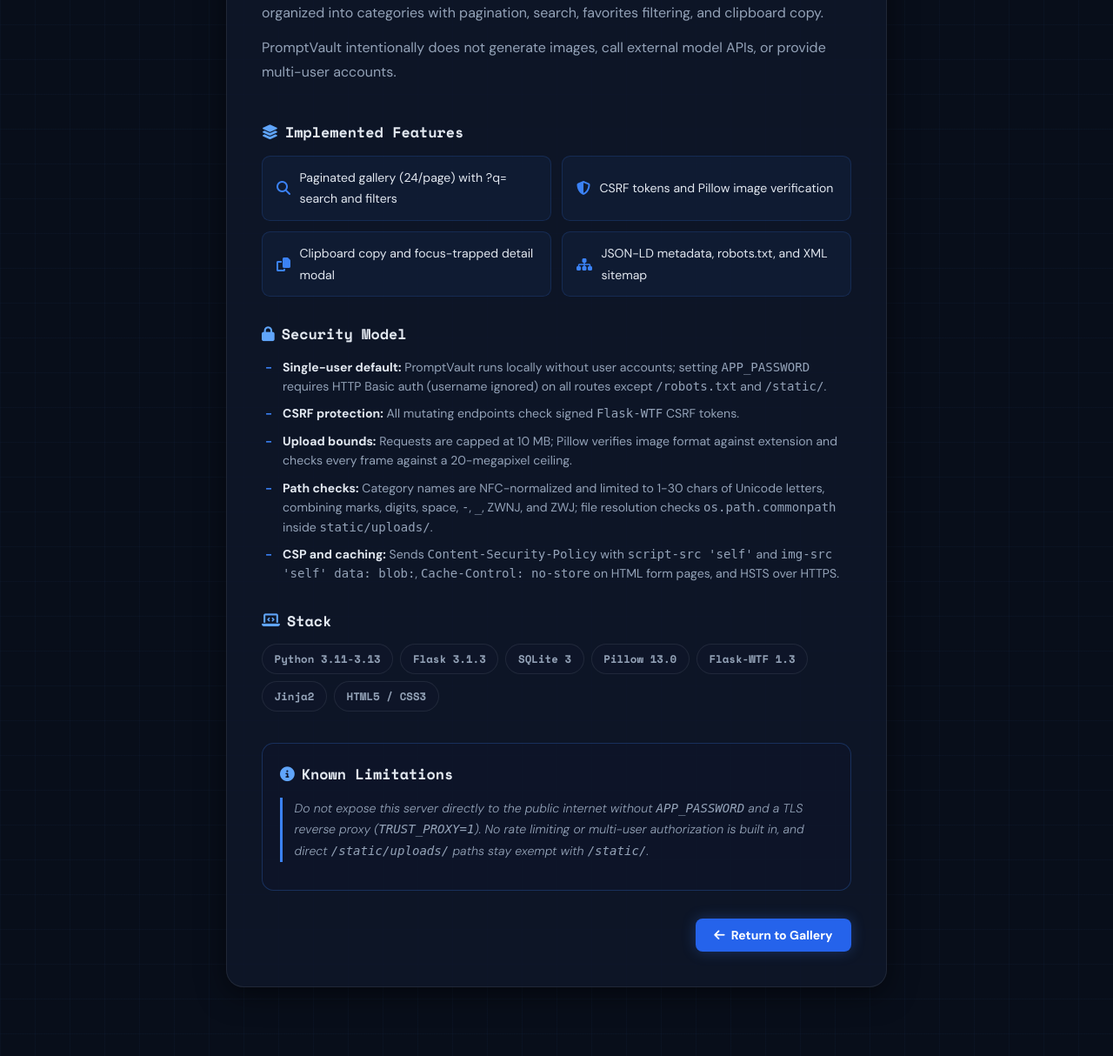
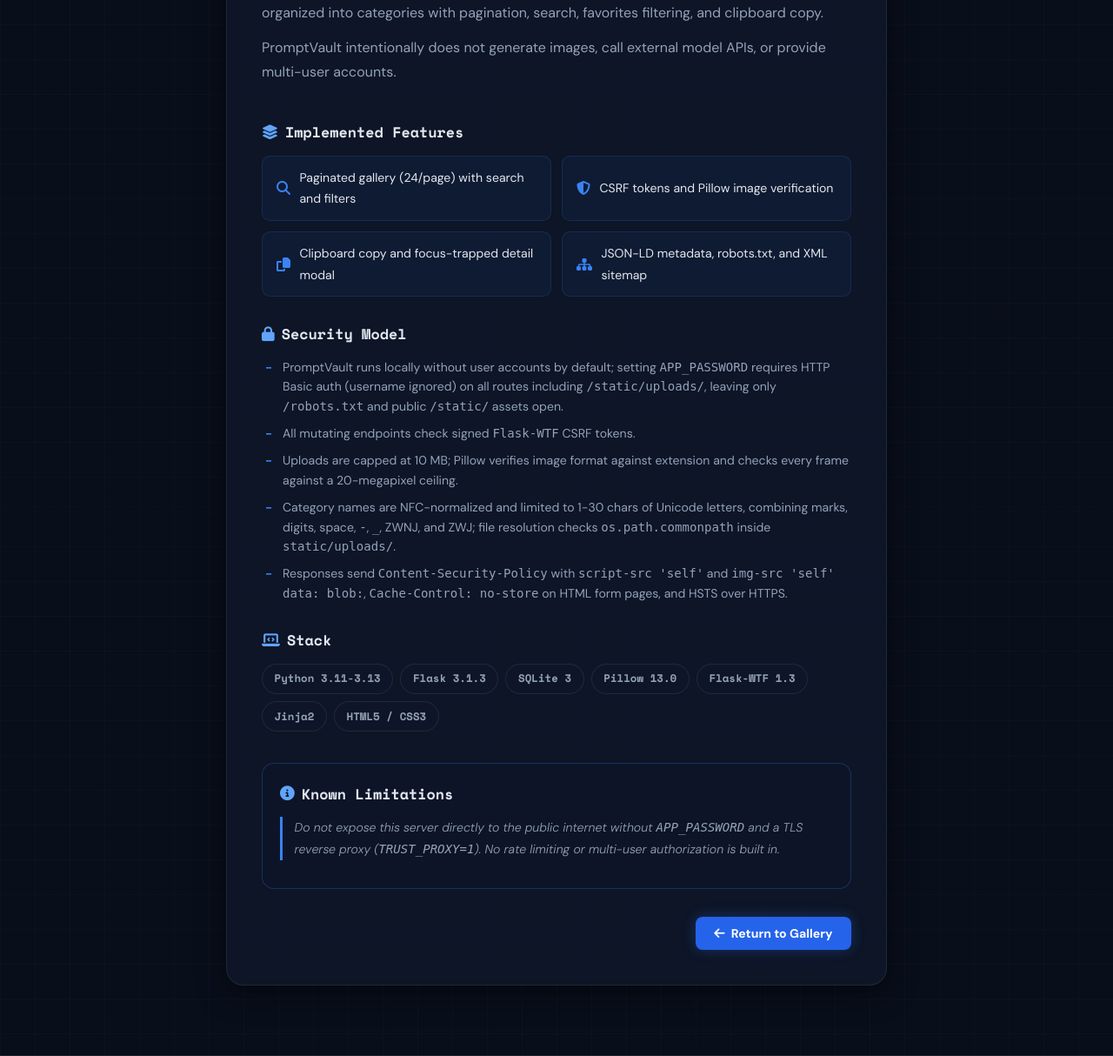
Before and after one commit to Adel-dev-2001/PromptVault, a Flask app: page /about in a window 1280 px wide. Shown: the part 412-1626 px from the top of the page at 87% size. Run offline with Flask 3, Linux system fonts and the light colour scheme; some libraries are stand-ins or nearby versions.

Commit message:
docs: streamline README features, add Docker cookie note, and add CHANGELOG
Trim README Features to concise user-visible bullets, move technical implementation details into Architecture and Security, remove the outdated /static/uploads/ auth caveat from README and About, add the local Docker Secure cookie note for Chrome/Firefox/Safari, and add CHANGELOG.md with a hand-written v1.0.0 entry from commit history.

```diff
--- a/templates/about.html
+++ b/templates/about.html
@@ -30,7 +30,7 @@
                 <div class="about-features">
                     <div class="feature-item">
                         <i class="fas fa-search" aria-hidden="true"></i>
-                        <span>Paginated gallery (24/page) with ?q= search and filters</span>
+                        <span>Paginated gallery (24/page) with search and filters</span>
                     </div>
                     <div class="feature-item">
                         <i class="fas fa-shield-alt" aria-hidden="true"></i>
@@ -50,11 +50,11 @@
             <section class="about-section">
                 <h2><i class="fas fa-lock" aria-hidden="true"></i> Security Model</h2>
                 <ul class="specs-list">
-                    <li><strong>Single-user default:</strong> PromptVault runs locally without user accounts; setting <code>APP_PASSWORD</code> requires HTTP Basic auth (username ignored) on all routes except <code>/robots.txt</code> and <code>/static/</code>.</li>
-                    <li><strong>CSRF protection:</strong> All mutating endpoints check signed <code>Flask-WTF</code> CSRF tokens.</li>
-                    <li><strong>Upload bounds:</strong> Requests are capped at 10 MB; Pillow verifies image format against extension and checks every frame against a 20-megapixel ceiling.</li>
-                    <li><strong>Path checks:</strong> Category names are NFC-normalized and limited to 1-30 chars of Unicode letters, combining marks, digits, space, <code>-</code>, <code>_</code>, ZWNJ, and ZWJ; file resolution checks <code>os.path.commonpath</code> inside <code>static/uploads/</code>.</li>
-                    <li><strong>CSP and caching:</strong> Sends <code>Content-Security-Policy</code> with <code>script-src 'self'</code> and <code>img-src 'self' data: blob:</code>, <code>Cache-Control: no-store</code> on HTML form pages, and HSTS over HTTPS.</li>
+                    <li>PromptVault runs locally without user accounts by default; setting <code>APP_PASSWORD</code> requires HTTP Basic auth (username ignored) on all routes including <code>/static/uploads/</code>, leaving only <code>/robots.txt</code> and public <code>/static/</code> assets open.</li>
+                    <li>All mutating endpoints check signed <code>Flask-WTF</code> CSRF tokens.</li>
+                    <li>Uploads are capped at 10 MB; Pillow verifies image format against extension and checks every frame against a 20-megapixel ceiling.</li>
+                    <li>Category names are NFC-normalized and limited to 1-30 chars of Unicode letters, combining marks, digits, space, <code>-</code>, <code>_</code>, ZWNJ, and ZWJ; file resolution checks <code>os.path.commonpath</code> inside <code>static/uploads/</code>.</li>
+                    <li>Responses send <code>Content-Security-Policy</code> with <code>script-src 'self'</code> and <code>img-src 'self' data: blob:</code>, <code>Cache-Control: no-store</code> on HTML form pages, and HSTS over HTTPS.</li>
                 </ul>
             </section>
 
@@ -74,7 +74,7 @@
             <section class="about-section academic-note-box">
                 <h2><i class="fas fa-circle-info" aria-hidden="true"></i> Known Limitations</h2>
                 <p class="academic-text">
-                    Do not expose this server directly to the public internet without <code>APP_PASSWORD</code> and a TLS reverse proxy (<code>TRUST_PROXY=1</code>). No rate limiting or multi-user authorization is built in, and direct <code>/static/uploads/</code> paths stay exempt with <code>/static/</code>.
+                    Do not expose this server directly to the public internet without <code>APP_PASSWORD</code> and a TLS reverse proxy (<code>TRUST_PROXY=1</code>). No rate limiting or multi-user authorization is built in.
                 </p>
             </section>
         </div>
```
Also changed, not shown: CHANGELOG.md (added), README.md.
